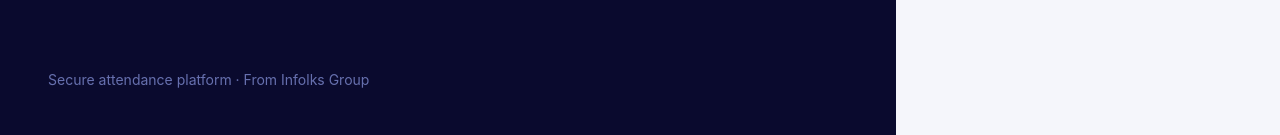
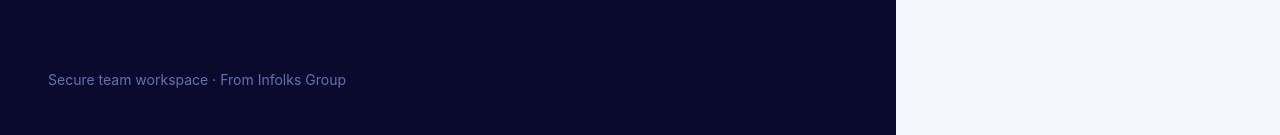
Before and after one commit to sebinsbn8-maker/dataways-attendance, a React (Vite) app in the folder frontend/: page /login in a window 1280 px wide. Shown: the part 662-797 px from the top of the page. Built offline with nearby package versions, Linux system fonts and the light colour scheme.

Commit message:
Update footer text to reflect full platform scope

```diff
--- a/frontend/src/pages/Login.jsx
+++ b/frontend/src/pages/Login.jsx
@@ -73,7 +73,7 @@ function Login() {
             Attendance, shifts, projects, and leads — your whole team's work in one workspace.
           </p>
         </div>
-        <p className="text-indigo-300/60 text-sm">Secure attendance platform · From Infolks Group</p>
+        <p className="text-indigo-300/60 text-sm">Secure team workspace · From Infolks Group</p>
       </div>
 
       <div className="w-full lg:w-[30%] flex items-center justify-center bg-[#f5f6fb] p-8">
```
